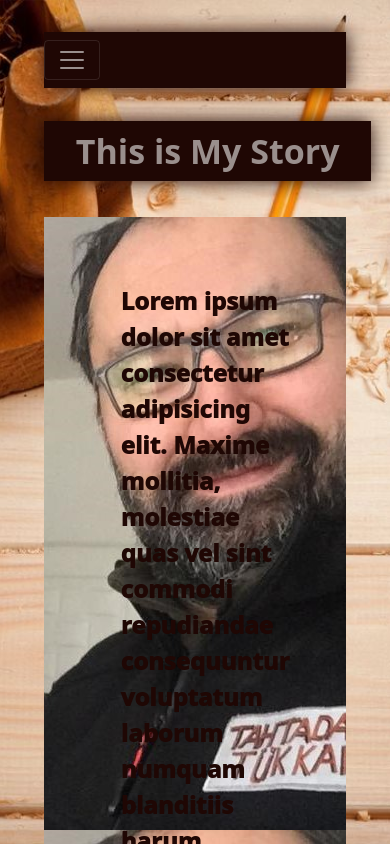
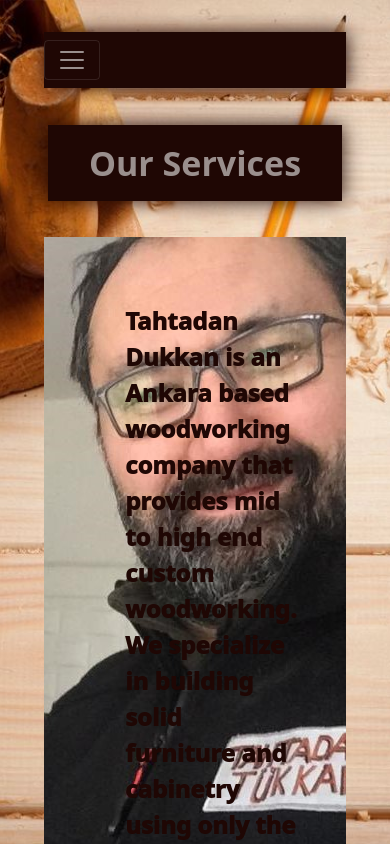
Before and after one commit to emresorkun/handyman-reactjs, a React (Create React App) app: page / in a window 390 px wide. Shown: the top 844 px of the page. Built offline with nearby package versions, Linux system fonts and the light colour scheme.

Commit message:
works page responsive media queries added

```diff
--- a/src/App.scss
+++ b/src/App.scss
@@ -139,6 +139,7 @@
   .nav-links li {
     flex: 1 1 50%;
   }
+
 }
 
 @media all and (max-width: 480px) {
--- a/src/pages/Home.js
+++ b/src/pages/Home.js
@@ -5,26 +5,20 @@
     <>
       <header>
         <div className="wrapper">
-          <span className="logo">This is My Story</span>
+          <span className="logo">Our Services</span>
         </div>
       </header>
       <div className="home-container">
         <div className="home-wrapper">
           <div className="home-introduction">
-            Lorem ipsum dolor sit amet consectetur adipisicing elit. Maxime
-            mollitia, molestiae quas vel sint commodi repudiandae consequuntur
-            voluptatum laborum numquam blanditiis harum quisquam eius sed odit
-            fugiat iusto fuga praesentium optio, eaque rerum! Provident
-            similique accusantium nemo autem. Veritatis obcaecati tenetur iure
-            eius earum ut molestias architecto voluptate aliquam nihil, eveniet
-            aliquid culpa officia aut! Impedit sit sunt quaerat, odit, tenetur
-            error, harum nesciunt ipsum debitis quas aliquid. Reprehenderit,
-            quia. Quo neque error repudiandae fuga? Ipsa laudantium molestias
-            eos sapiente officiis modi at sunt excepturi expedita sint? Sed
-            quibusdam recusandae alias error harum maxime adipisci amet laborum.
-            Perspiciatis minima nesciunt dolorem! Officiis iure rerum voluptates
-            a cumque velit quibusdam sed amet tempora. Sit laborum ab, eius
-            fugit doloribus tenetur
+            Tahtadan Dukkan is an Ankara based woodworking company that provides
+            mid to high end custom woodworking. We specialize in building solid
+            furniture and cabinetry using only the best materials and joinery
+            techniques. Custom kitchens cabinets, bathroom vanities, tables,
+            consoles and built-ins are our's specialties.
+
+            We speak English and Turkish and we mainly serve to internatinaol community
+            in Ankara. Please get in contact with us for more details and our references.
           </div>
           <div className="home-photo">
             <img
--- a/src/pages/works.scss
+++ b/src/pages/works.scss
@@ -63,9 +63,9 @@
   display: grid;
   place-items: center;
   align-items: center;
-  margin: 1em;
-  margin-bottom: 20px;
-  width: 98%;
+  padding: 8px 0px;
+  margin: 20px;
+  //width: 98%;
 }
 
 .logo-wrapper {
@@ -92,12 +92,32 @@
 }
 .post {
   flex-grow: 1;
-  width: 50%;
+  width: 45%;
   height: auto;
-  padding: 20px;
-  margin-bottom: 50px;
+  padding: 50px;
+  //margin-bottom: 50px;
+  margin: 10px;
   background-color: #a87c60;
   box-shadow: 10px 20px 20px 10px #1f0704;
+}
+
+@media all and (max-width: 1000px) {
+  .post {
+    width: 100%;
+    padding: 20px;
+  }
+}
+
+@media all and (max-width: 480px) {
+  .post {
+    padding: 10px;
+  }
+  .post section p {
+    display: none;
+  }
+  .post .title {
+    font-size: 16px;
+  }
 }
 
 .post img {
```
